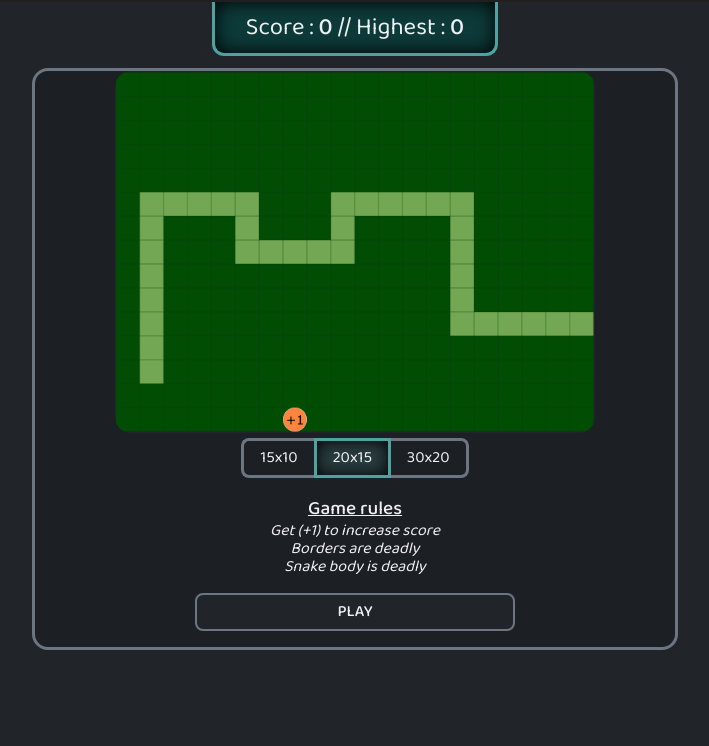
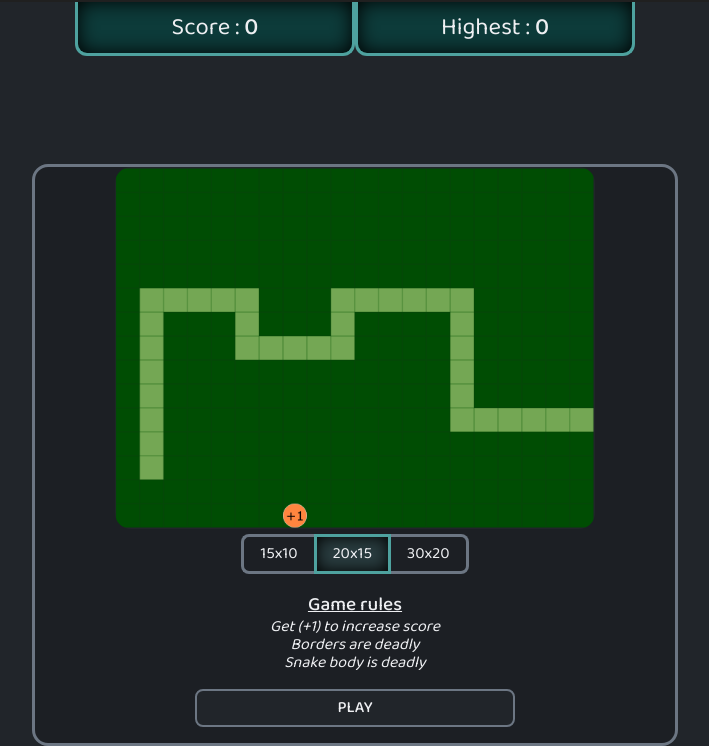
Before and after one commit to BOAScripts/SnakeGame-JS-Canvas, a plain HTML site: page index.html in a window 1280 px wide. Shown: the part 67-813 px from the top of the page, without its empty margins (285-994 px from the left). Drawn offline with Linux system fonts and the light colour scheme.

Commit message:
style UPDATED - scores

```diff
--- a/index.html
+++ b/index.html
@@ -12,7 +12,10 @@
 </head>
 <body>
    <h1>Welcome to my snake game</h1>
-   <p id="scoreTxt">Score : <span id="score">0</span> // Highest : <span id="highest">0</span></p>
+   <div id="scores">
+      <p class="scoreTxt">Score : <span id="score">0</span></p>
+      <p class="scoreTxt">Highest : <span id="highest">0</span></p>
+   </div>
    <main id ="wrapper">
       <div id="startScreen">
          <img src="./src/img/snake_preview.png" id="gamePreview">
--- a/src/styles.css
+++ b/src/styles.css
@@ -59,8 +59,13 @@ button:focus {
     display: none;
 }
 
-#scoreTxt {
-    margin: auto;
+#scores {
+    display: flex;
+    justify-content: space-around;
+
+}
+.scoreTxt {
+    margin-top: 0;
     margin-bottom: 0.5em;
     padding: 0.5em;
     font-size: 1.5em;
@@ -73,21 +78,28 @@ button:focus {
     box-shadow: 0 0 0.8em inset var(--shadow-color);
 
 }
-#scoreTxt span {
+.scoreTxt span{
     font-weight: 550;
+}
+.scoreTxt:first-of-type{
+    margin-left: 15em;
+}
+.scoreTxt:last-of-type{
+    margin-right: 15em;
 }
 
 #wrapper {
-    display: block;
+    display: flex;
+    flex-direction: column;
+    align-items: center;
     margin: 0;
     padding: 0;
-
+    margin-top: 6rem;
 }
 
 #startScreen {
     background-color: var(--bg-lighter-color);
     width: 50%;
-    margin: auto;
     border: solid var(--border-color);
     border-radius: 1em;
 }
```
